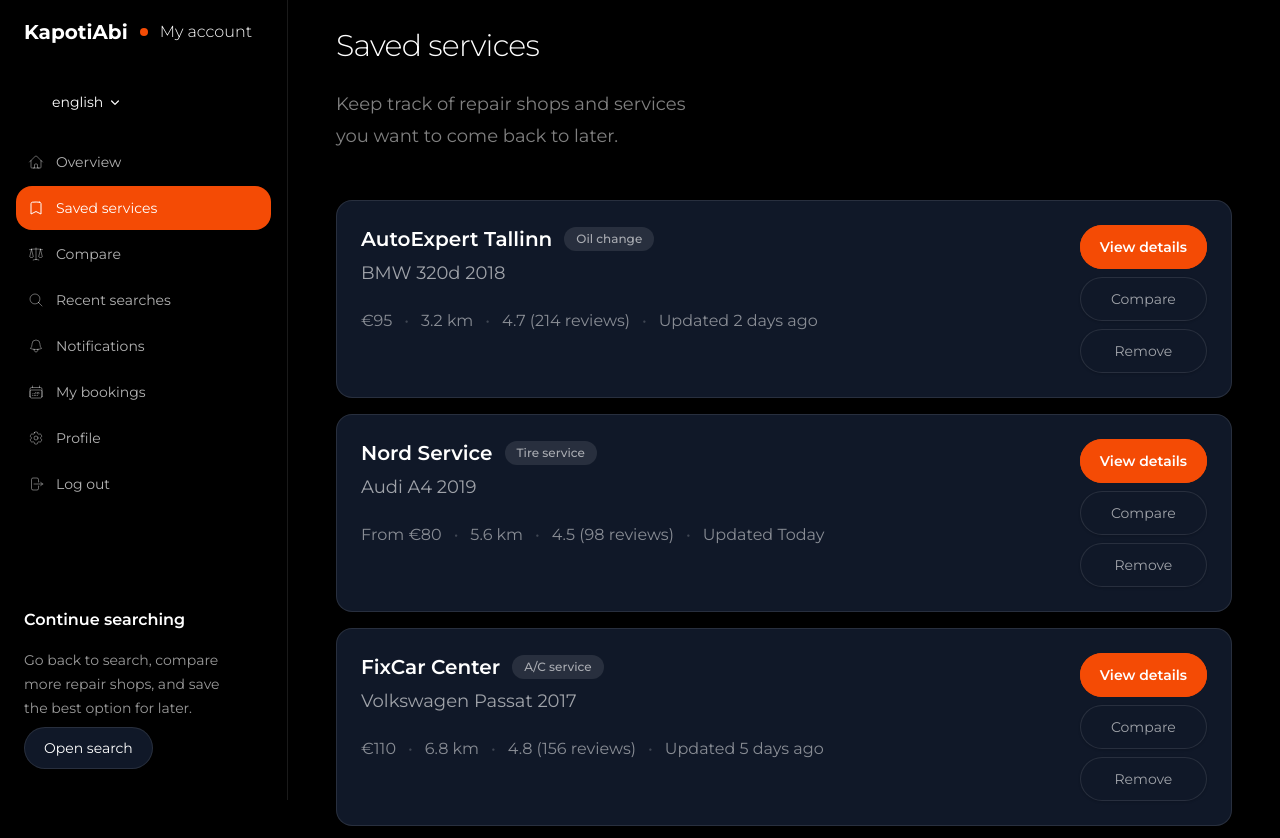
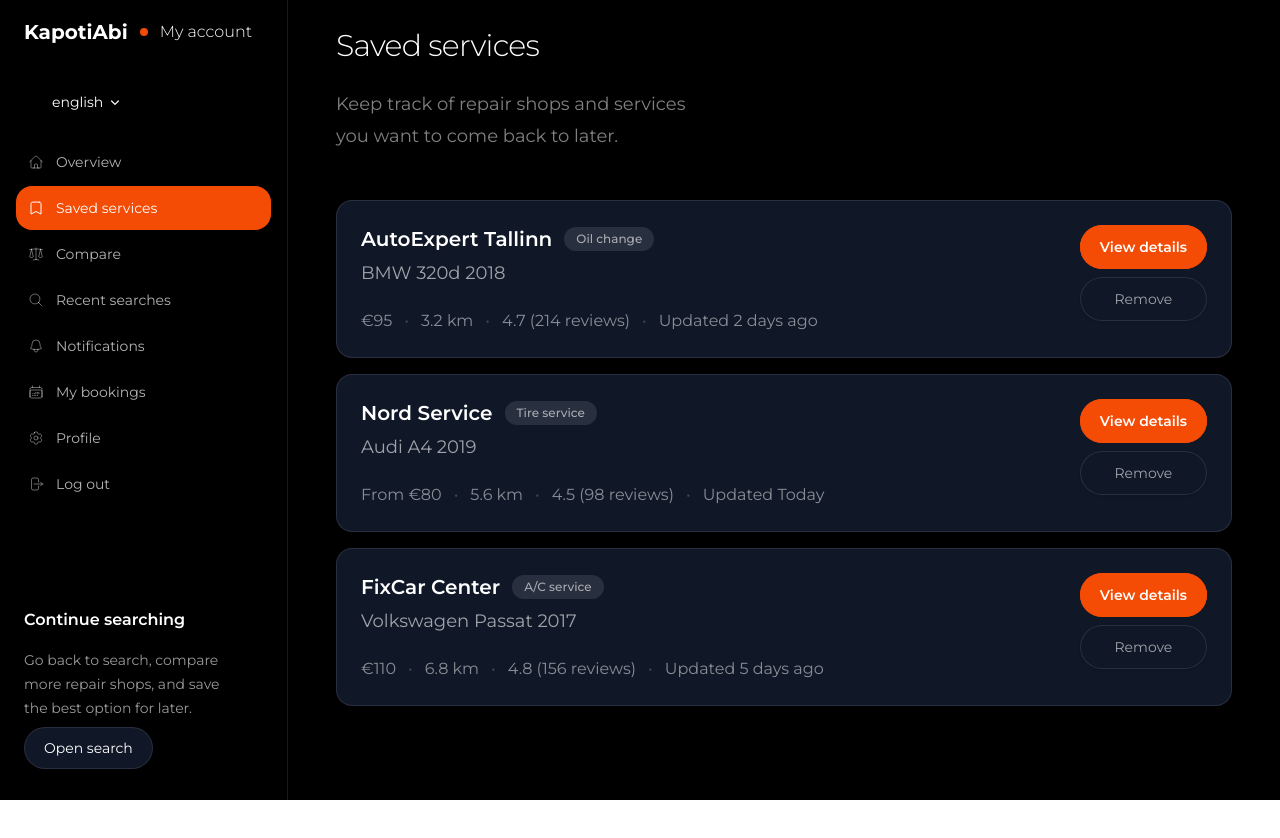
Before and after one commit to sepehrar/kapotiabi, a Next.js app in the folder frontend/: page /en/account/saved in a window 1280 px wide. After the commit the page ends 800 px from the top, so only its background shows below. Built offline with nearby package versions, Linux system fonts and the light colour scheme.

Commit message:
style: update saved services account view

```diff
--- a/frontend/src/components/account/AccountSavedView.tsx
+++ b/frontend/src/components/account/AccountSavedView.tsx
@@ -96,12 +96,12 @@ export default function AccountSavedView() {
                   {t("actions.view")}
                 </Link>
 
-                <button
+                {/* <button
                   type="button"
                   className="shrink-0 rounded-full bg-(--pills-background) px-5 py-3 text-sm shadow ring-1 ring-inset ring-white/10 transition-colors duration-300 hover:bg-(--accent)/40 hover:ring-(--accent) hover:text-white text-white/60"
                 >
                   {t("actions.compare")}
-                </button>
+                </button> */}
 
                 <button
                   type="button"
```
